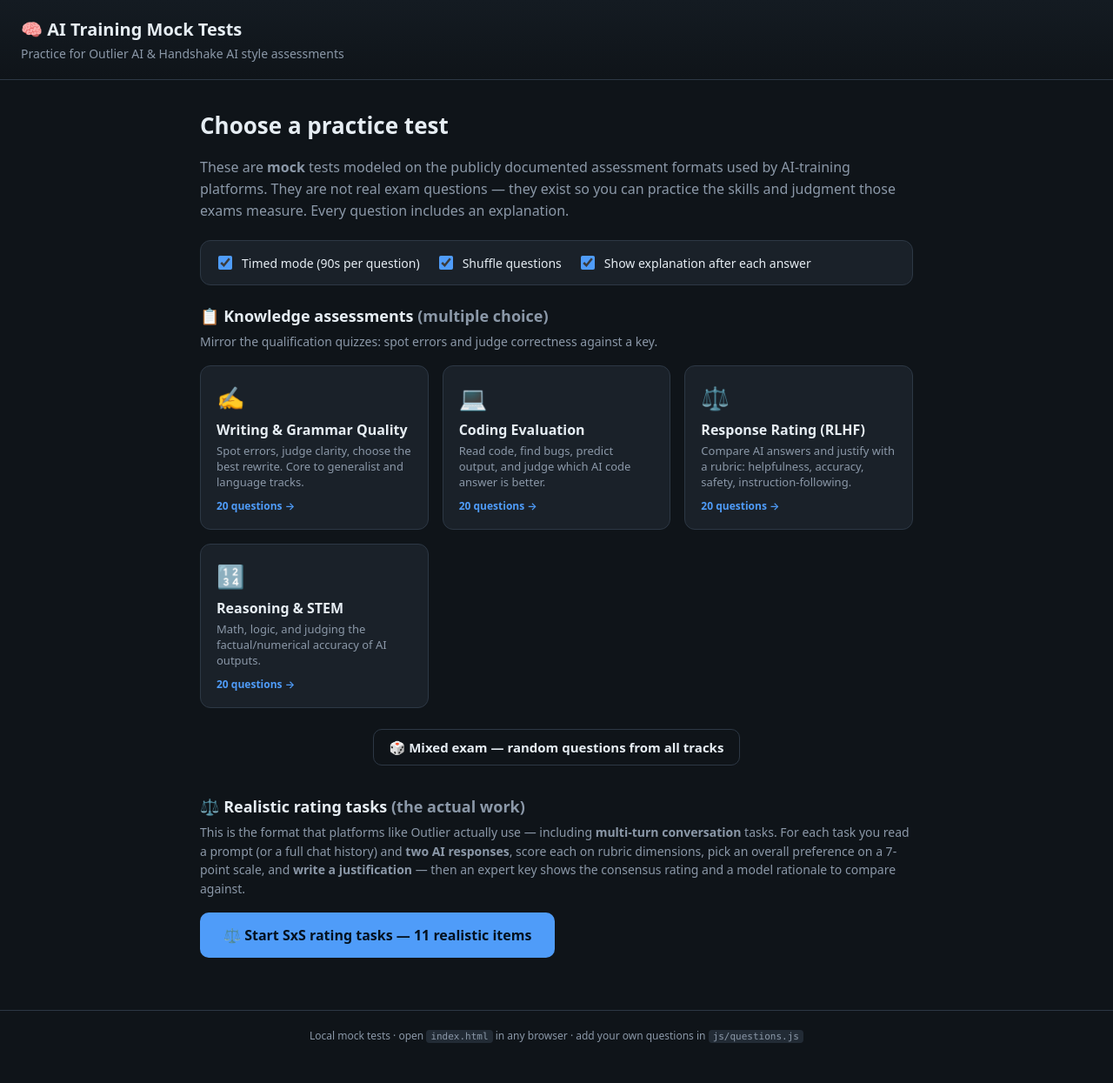
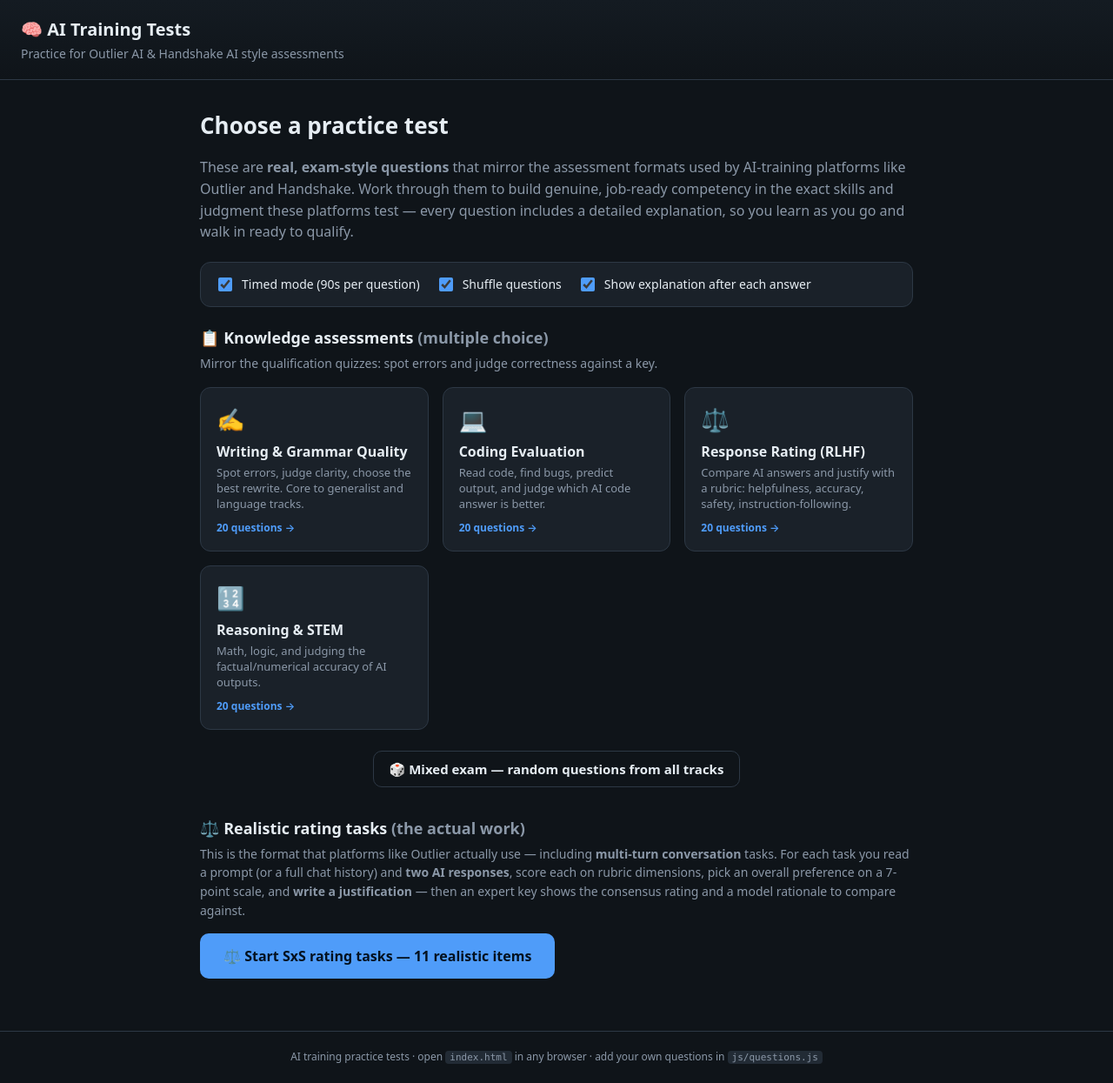
Before and after one commit to gr8skills/ai-training-tests, a plain HTML site: page index.html in a window 1280 px wide. Shown: the whole page at 87% size. Before the commit the page ends 1220 px from the top, so only its background shows below. Drawn offline with Linux system fonts and the light colour scheme.

Commit message:
not mock

```diff
--- a/index.html
+++ b/index.html
@@ -3,12 +3,12 @@
 <head>
   <meta charset="UTF-8" />
   <meta name="viewport" content="width=device-width, initial-scale=1.0" />
-  <title>AI Training Mock Tests — Outlier / Handshake Prep</title>
+  <title>AI Training Tests — Outlier / Handshake Prep</title>
   <link rel="stylesheet" href="css/styles.css" />
 </head>
 <body>
   <header class="topbar">
-    <div class="brand">🧠 AI Training Mock Tests</div>
+    <div class="brand">🧠 AI Training Tests</div>
     <div class="sub">Practice for Outlier AI &amp; Handshake AI style assessments</div>
   </header>
 
@@ -17,10 +17,11 @@
     <section id="screen-home" class="screen active">
       <h1>Choose a practice test</h1>
       <p class="lead">
-        These are <strong>mock</strong> tests modeled on the publicly documented
-        assessment formats used by AI-training platforms. They are not real exam
-        questions — they exist so you can practice the skills and judgment those
-        exams measure. Every question includes an explanation.
+        These are <strong>real, exam-style questions</strong> that mirror the
+        assessment formats used by AI-training platforms like Outlier and Handshake.
+        Work through them to build genuine, job-ready competency in the exact skills
+        and judgment these platforms test — every question includes a detailed
+        explanation, so you learn as you go and walk in ready to qualify.
       </p>
 
       <div class="options-row">
@@ -161,7 +162,7 @@
   </main>
 
   <footer class="footer">
-    <span>Local mock tests · open <code>index.html</code> in any browser · add your own questions in <code>js/questions.js</code></span>
+    <span>AI training practice tests · open <code>index.html</code> in any browser · add your own questions in <code>js/questions.js</code></span>
   </footer>
 
   <script src="js/questions.js"></script>
--- a/js/app.js
+++ b/js/app.js
@@ -1,5 +1,5 @@
 /* =====================================================================
-   AI Training Mock Test — Quiz Engine
+   AI Training Test — Quiz Engine
    Pure vanilla JS, no dependencies. Reads QUESTIONS from questions.js.
    ===================================================================== */
 
--- a/js/tasks.js
+++ b/js/tasks.js
@@ -1,12 +1,12 @@
 /* =====================================================================
-   AI Training Mock Test — REALISTIC RATING TASKS (Outlier-style SxS)
+   AI Training Test — REALISTIC RATING TASKS (Outlier-style SxS)
    ---------------------------------------------------------------------
-   This mirrors the actual work/assessment format used on platforms like
+   This is the actual work/assessment format used on platforms like
    Outlier: read a prompt + two model responses, score each response on
    rubric dimensions, choose an overall preference on a 7-point scale, and
    write a justification. An "expert key" then reveals the consensus rating.
 
-   These are ORIGINAL examples, not copies of any real platform task.
+   Real, exam-style rating tasks covering the skills these platforms assess.
 
    7-POINT PREFERENCE SCALE (industry standard for SxS):
      1 = A is much better   2 = A is better   3 = A is slightly better
```
Also changed, not shown: js/questions.js (+3 -4 lines), 1 other file.
